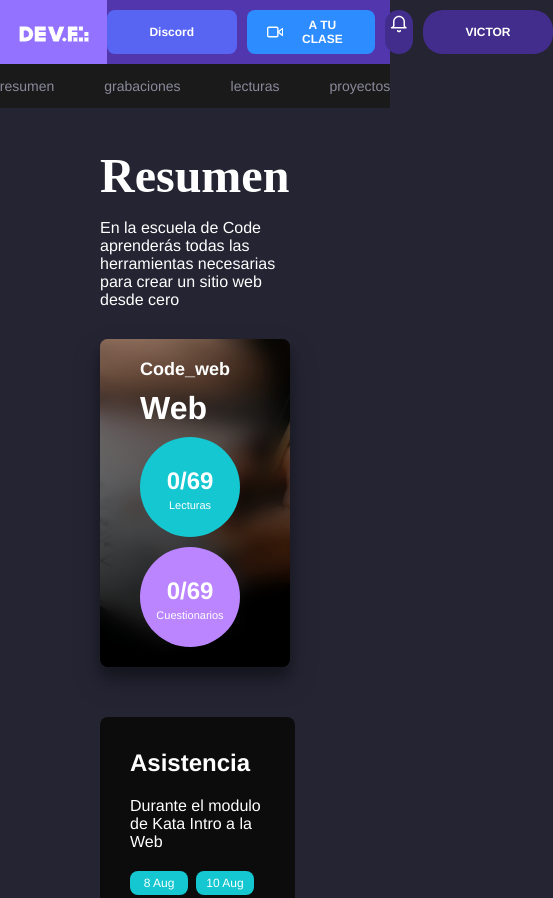
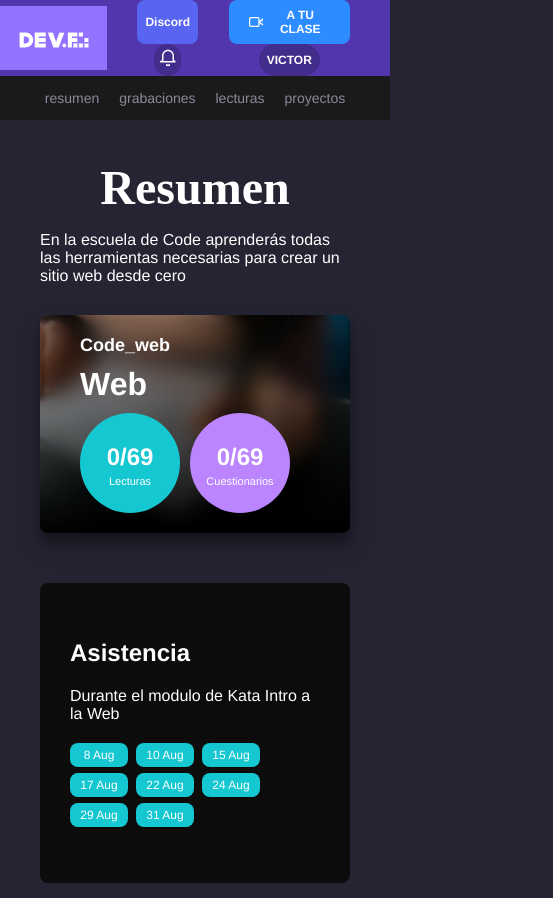
Before and after one commit to victorodriguezra/victorodriguezra.github.io, a plain HTML site: page devf.html in a window 390 px wide. Shown: the top 898 px of the page, 553 px wide, since content can reach past the window. Drawn offline with Linux system fonts and the light colour scheme; a web font is replaced by a local one.

Commit message:
finaldevf

```diff
--- a/devf.css
+++ b/devf.css
@@ -51,6 +51,50 @@
   display: flex;
   gap: 10px;
   margin-right: 40px;
+}
+
+@media screen and (max-width:550px) {
+
+  .navegador_flex_logo {
+    width: auto!important;
+  }
+
+  .navegador_flex_discord {
+    width: auto!important;
+  }
+
+  .navegador_flex_clase {
+    width: auto!important;
+  }
+
+  .navegador_flex_notificaciones {
+    width: auto!important;
+  }
+}
+
+@media screen and (max-width:430px) {
+  .navegador_flex_buttons {
+    display: grid!important;
+    grid-template-columns: repeat(2,1fr);
+    justify-items: center;
+    gap: 0px!important;
+  }
+
+  .navegador_flex_logo {
+    width: auto!important;
+  }
+
+  .navegador_flex_discord {
+    width: auto!important;
+  }
+
+  .navegador_flex_clase {
+    width: auto!important;
+  }
+
+  .navegador_flex_notificaciones {
+    width: auto!important;
+  }
 }
 
 .navegador_flex_logo {
@@ -112,6 +156,12 @@
   align-items: center;
   justify-content: center;
   gap: 50px;
+}
+
+@media screen and (max-width:420px) {
+  .bar {
+    gap: 20px!important;
+  }
 }
 
 .bar_items {
@@ -688,3 +738,35 @@
   font-family: 'IBM Plex Sans', Helvetica, Arial, sans-serif;
   letter-spacing: 0.3px;
 }
+
+@media screen and (max-width:430px) {
+  .heading_resumen {
+    text-align: center!important;
+    margin-left: 0px!important;
+    margin-right: 0px!important;
+  }
+}
+
+
+@media screen and (max-width:470px) {
+  .paragraph_resumen {
+    margin-left: 40px!important;
+    margin-right:40px!important;
+  }
+  .coursecard {
+    margin-left: 40px!important;
+    margin-right:40px!important;
+  }
+  .cards_grid {
+    margin-left: 50px!important;
+    margin-right: 50px!important;
+  }
+  .calendario {
+    margin-left: 40px!important;
+    margin-right:40px!important;
+  }
+  .temario {
+    margin-left: 40px!important;
+    margin-right:40px!important;
+  }
+}
```
